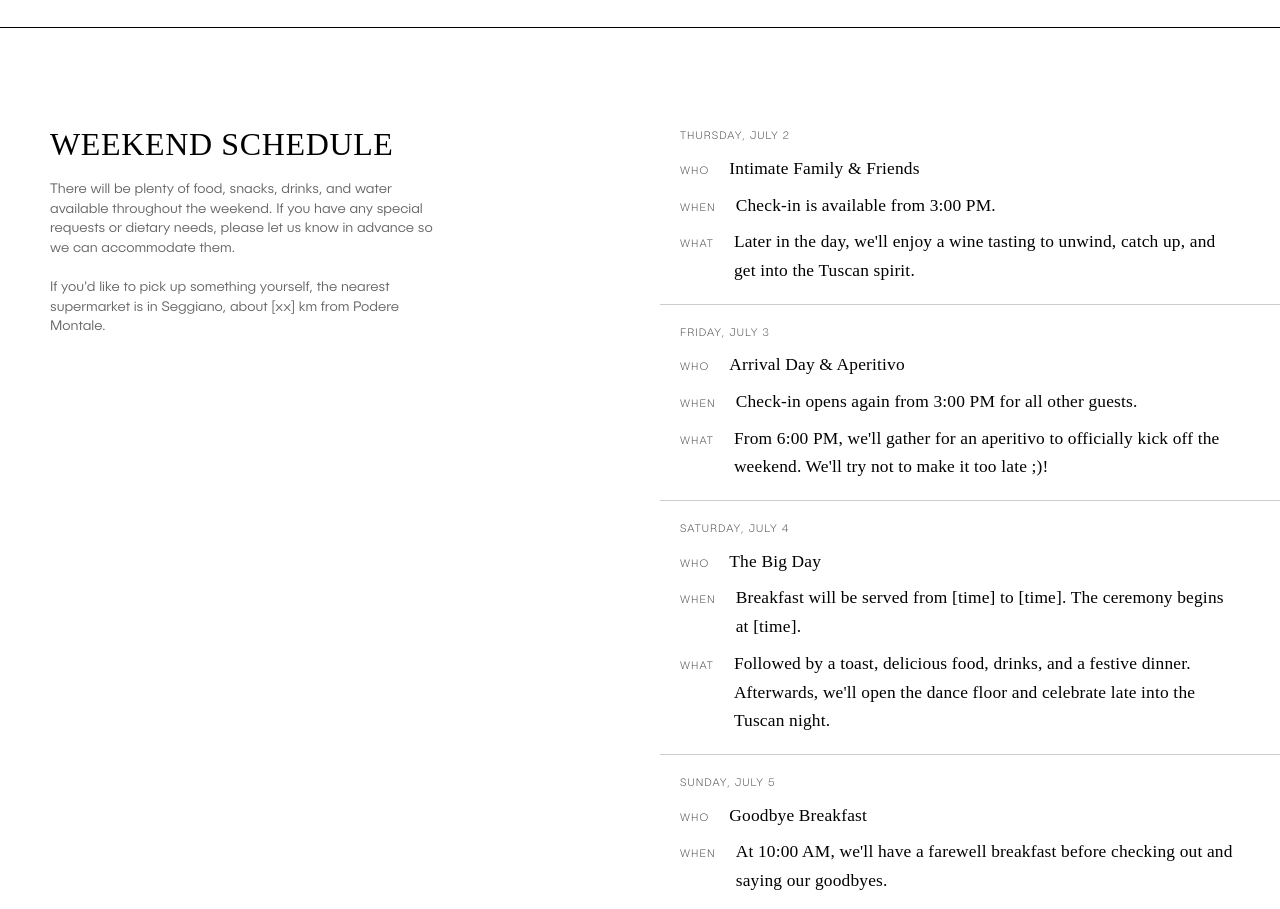
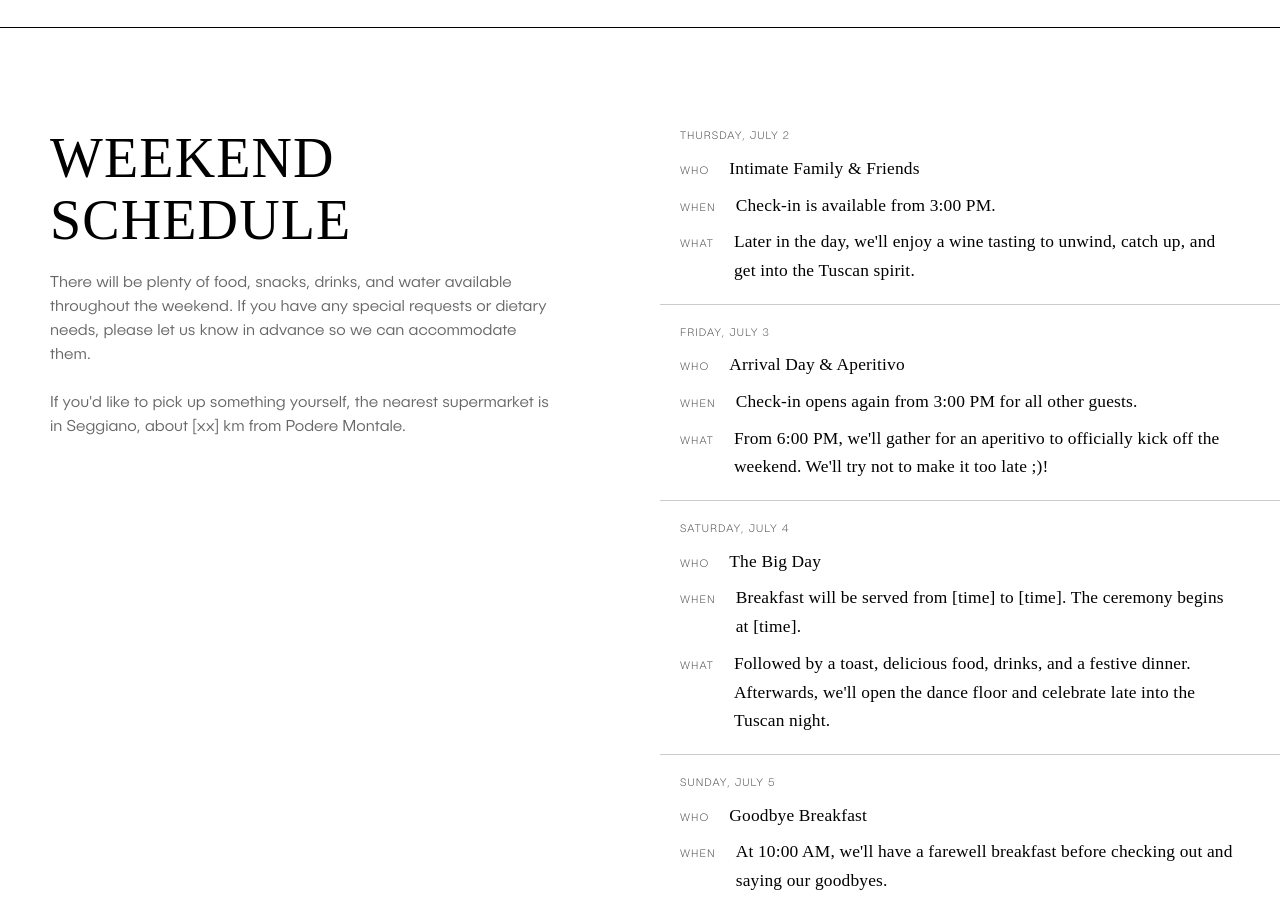
Before and after one commit to SimoneParvizi/wedding-website, a React (Vite) app: page / in a window 1280 px wide. Shown: the part 6520-7429 px from the top of the page. Built offline with nearby package versions, Linux system fonts and the light colour scheme; a web font is replaced by a local one.

Commit message:
checkpoin footer

```diff
--- a/src/components/Ceremony.css
+++ b/src/components/Ceremony.css
@@ -235,10 +235,20 @@
   position: absolute;
   left: calc(-50vw + 650px);
   top: 0;
-  width: 400px;
+  width: 500px;
   display: flex;
   flex-direction: column;
   gap: 20px;
+}
+
+.ceremony__timeline-schedule-title .ceremony__timeline-title {
+  font-size: 56px;
+  line-height: 1.1;
+}
+
+.ceremony__timeline-schedule-title .ceremony__timeline-description {
+  font-size: 16px;
+  line-height: 1.5;
 }
 
 .ceremony__timeline-schedule-content {
```
